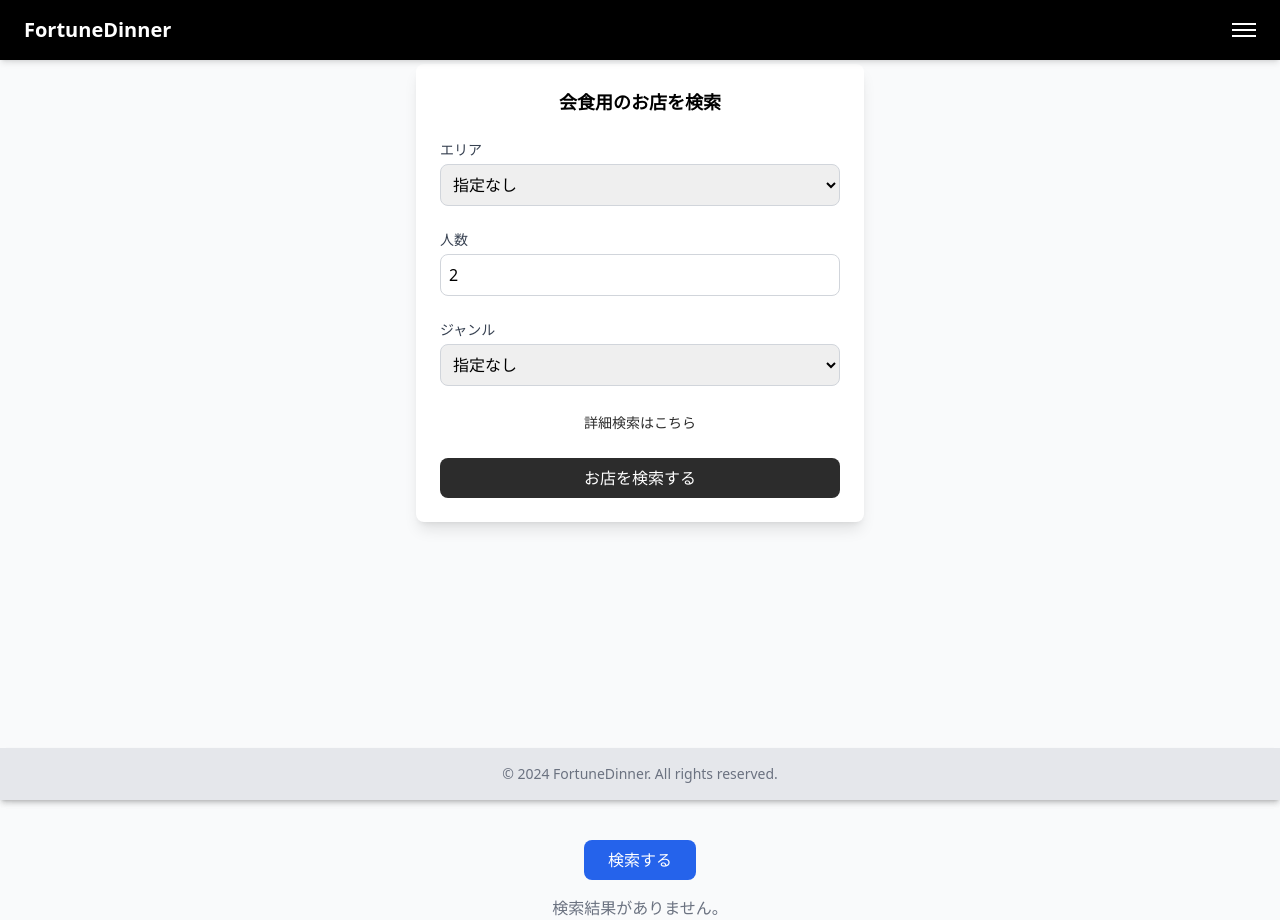
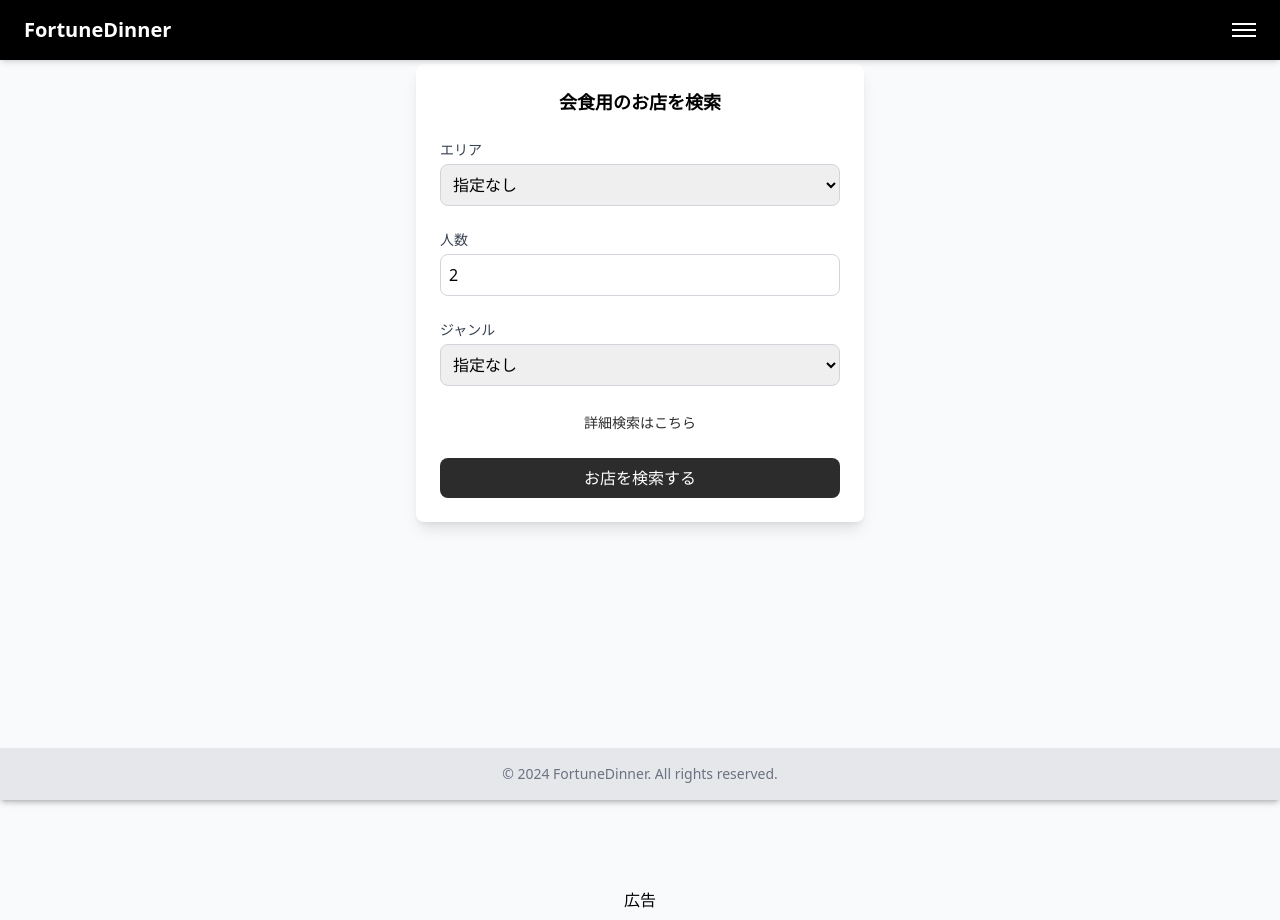
Before and after one commit to teishito/Deploy_Azure_front, a Next.js app: page / in a window 1280 px wide. Shown: the top 920 px of the page. Built offline with nearby package versions, Linux system fonts and the light colour scheme; grey boxes are pictures that could not be loaded.

Commit message:
Update index.js

```diff
--- a/pages/index.js
+++ b/pages/index.js
@@ -47,63 +47,6 @@ export default function Home() {
           genre={genre}
           setGenre={setGenre}
         />
-
-        {/* 検索ボタン */}
-        <div className="text-center my-4">
-          <button
-            onClick={handleSearch}
-            className="bg-blue-600 text-white py-2 px-6 rounded-lg hover:bg-blue-700 transition"
-          >
-            検索する
-          </button>
-        </div>
-
-        {/* ローディングとエラーメッセージ */}
-        {loading && <p className="text-center">検索中...</p>}
-        {error && <p className="text-red-500 text-center">{error}</p>}
-
-        {/* 検索結果表示 */}
-        {results.length > 0 && (
-          <div className="mt-6">
-            <h2 className="text-lg font-bold mb-4">検索結果</h2>
-            {results.map((restaurant) => (
-              <div
-                key={restaurant.id}
-                className="bg-white p-4 mb-4 rounded-lg shadow flex"
-              >
-                {/* 画像 */}
-                <img
-                  src={restaurant.store_top_image || "/placeholder.png"}
-                  alt={restaurant.name}
-                  className="w-1/4 h-24 object-cover rounded-lg mr-4"
-                />
-
-                {/* 店舗情報 */}
-                <div className="flex-1">
-                  <h3 className="text-xl font-bold mb-2">{restaurant.name}</h3>
-                  <p>ジャンル: {restaurant.category}</p>
-                  <p>エリア: {restaurant.area}</p>
-                  <p>食べログ評価: {restaurant.tabelog_rating || "N/A"}</p>
-                  <p>Google評価: {restaurant.google_rating || "N/A"}</p>
-                </div>
-
-                {/* 詳細ページリンク */}
-                <div className="flex items-center">
-                  <Link href={`/restaurant/${restaurant.id}`}>
-                    <a className="bg-blue-500 text-white py-1 px-4 rounded-lg hover:bg-blue-600 transition">
-                      詳細ページへ
-                    </a>
-                  </Link>
-                </div>
-              </div>
-            ))}
-          </div>
-        )}
-
-        {/* 検索結果がない場合 */}
-        {!loading && !error && results.length === 0 && (
-          <p className="text-center text-gray-500">検索結果がありません。</p>
-        )}
       </main>
 
       {/* 広告とフッター */}
```
